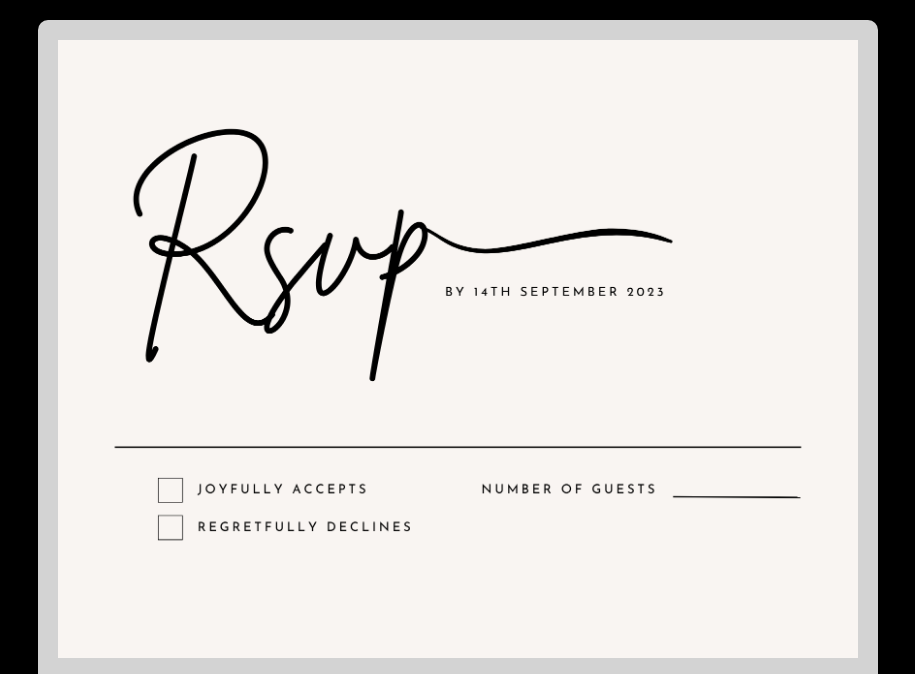
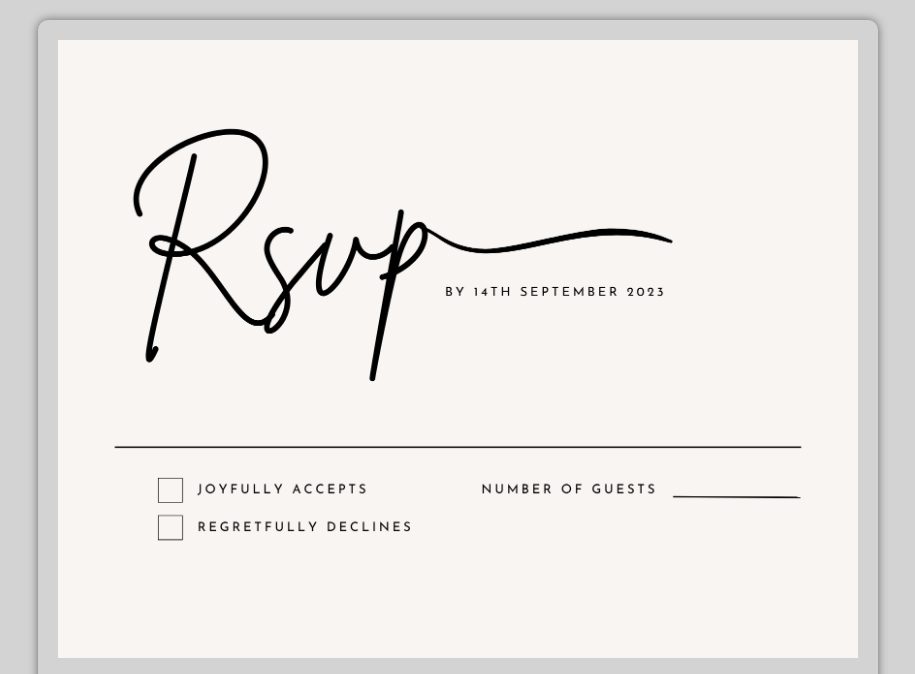
Before and after one commit to ataha24/website_template, a plain HTML site: page index.html in a window 1280 px wide. Shown: the top 674 px of the page, without its empty margins (182-1097 px from the left). Drawn offline with Linux system fonts and the light colour scheme.

Commit message:
Update index.html

```diff
--- a/index.html
+++ b/index.html
@@ -11,7 +11,7 @@
             flex-direction: column;
             align-items: center;
             justify-content: center;
-            background-color: #000000;
+            background-color: #D3D3D3;
         }
         .container {
             width: 90%;
```
